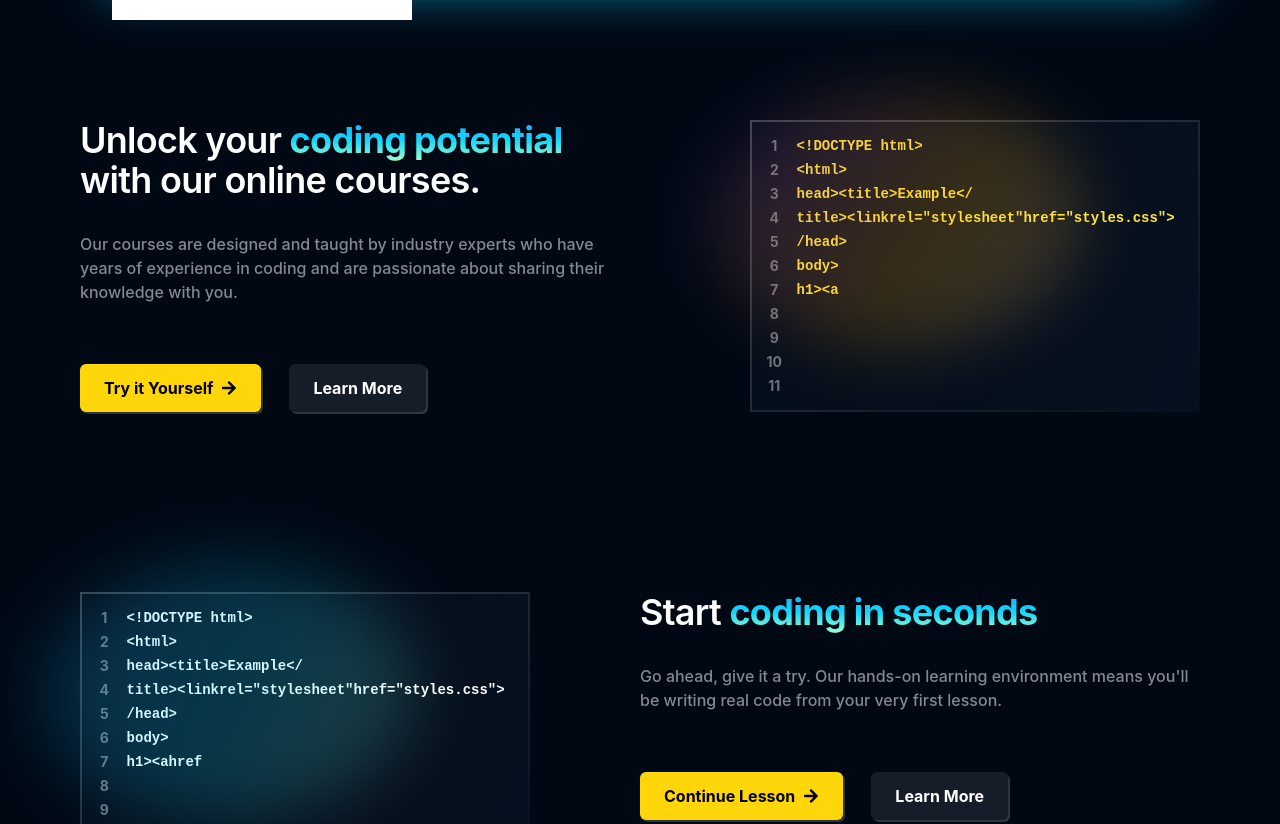
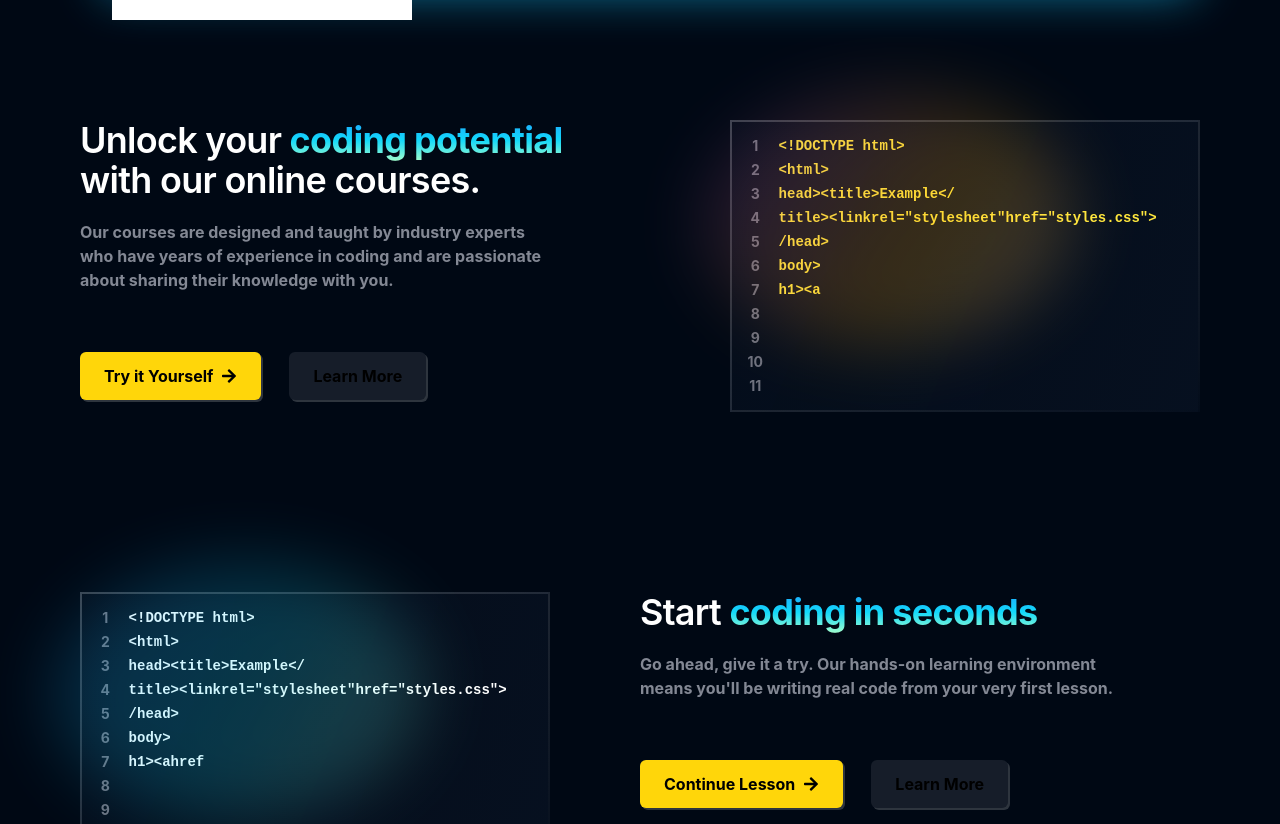
Before and after one commit to CoraCote/StudyNotion, a React (Vite) app: page / in a window 1280 px wide. Shown: the part 640-1464 px from the top of the page. Built offline with nearby package versions, Linux system fonts and the light colour scheme; no server answers.

Commit message:
fixed responsive

```diff
--- a/src/components/core/HomePage/CodeBlocks.jsx
+++ b/src/components/core/HomePage/CodeBlocks.jsx
@@ -14,13 +14,17 @@ function CodeBlocks({
   codeColour,
 }) {
   return (
-    <div className={`flex ${position} my-20 justify-between gap-10 lg:gap-10`}>
+    <div
+      className={`flex ${position} mt-8 lg:my-20 justify-between flex-col gap-10`}
+    >
       {/* Section 1 */}
-      <div className="w-[50%] flex flex-col gap-8">
+      <div className="w-[100%] lg:w-[50%] flex flex-col gap-8">
         {heading}
-        <div className="text-richblack-300 font-medium text-[16px] leading-6">{subHeading}</div>
+        <div className="text-richblack-300 text-base font-bold w-[85%] -mt-3">
+          {subHeading}
+        </div>
         {/* Buttons */}
-        <div className="flex gap-7 mt-7 text-white">
+        <div className="flex gap-7 mt-7">
           <CTAButton active={ctaBtn1.active} linkto={ctaBtn1.linkto}>
             <div className="flex items-center gap-2">
               {ctaBtn1.btnText}
@@ -33,14 +37,10 @@ function CodeBlocks({
         </div>
       </div>
       {/* Section 2 */}
-      <div className="h-fit flex flex-row text-[10px] w-[100%] py-3 code-border leading-[18px]
-      sm:leading-6 sm:text-sm relative lg:w-[450px]">
+      <div className="h-fit code-border flex flex-row py-3 text-[10px] sm:text-sm leading-[18px] sm:leading-6 relative w-[100%] lg:w-[470px]">
         {/* BackGround Gradient */}
         {backgroundGradient}
-        <div
-          className="flex flex-col text-center w-[10%] text-richblack-400 font-inter
-          font-bold select-none"
-        >
+        <div className="text-center flex flex-col w-[10%] text-richblack-400 font-inter font-bold select-none">
           <p>1</p>
           <p>2</p>
           <p>3</p>
@@ -53,12 +53,14 @@ function CodeBlocks({
           <p>10</p>
           <p>11</p>
         </div>
-        <div className={`w-[90%] flex flex-col gap-2 font-bold font-mono ${codeColour} pr-1 leading-6 text-[14px]`}>
+        <div
+          className={`w-[90%] flex flex-col gap-2 font-bold font-mono ${codeColour} pr-2`}
+        >
           <TypeAnimation
             sequence={[codeBlocks, 1000, ""]}
             cursor={true}
             repeat={Infinity}
-            style={{whiteSpace:"pre-line", display:"block"}}
+            style={{ whiteSpace: "pre-line", display: "block" }}
             omitDeletionAnimation={true}
           />
         </div>
```
